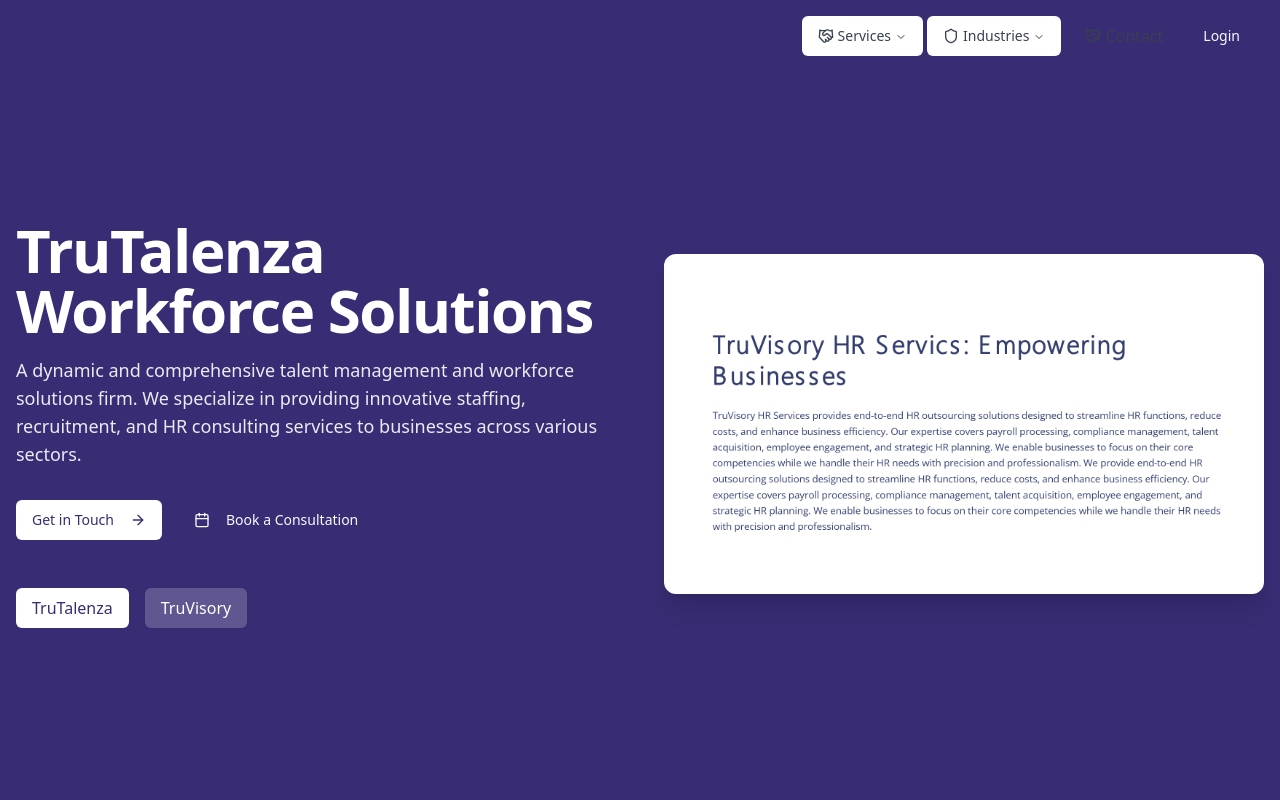
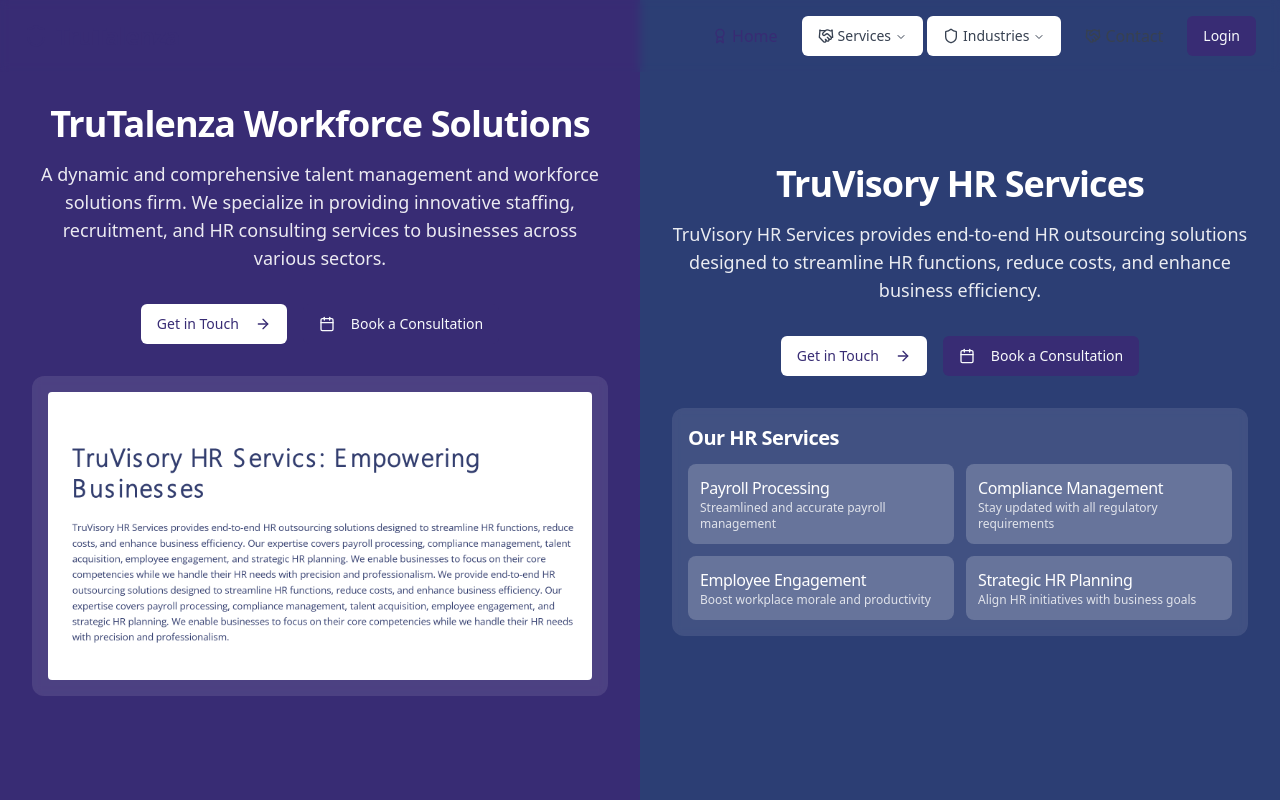
Before and after one commit to Nob1taaaa/vista-spark-web-23, a React (Vite) app: page / in a window 1280 px wide. Shown: the top 800 px of the page. Built offline with nearby package versions, Linux system fonts and the light colour scheme.

Commit message:
Refactor: Implement hero section layout
Restructure the hero section to display content for both TruTalenza and TruVisory on a single page, enhancing the visual presentation and user experience.

```diff
--- a/src/components/HeroSections.tsx
+++ b/src/components/HeroSections.tsx
@@ -9,8 +9,6 @@ interface HeroSectionProps {
   title: string;
   subtitle: string;
   description: string;
-  isActive: boolean;
-  onSectionChange: (id: string) => void;
 }
 
 const HeroSection = ({
@@ -18,25 +16,25 @@ const HeroSection = ({
   title,
   subtitle,
   description,
-  isActive,
-  onSectionChange
 }: HeroSectionProps) => {
+  const isPurple = id === 'trutalenza';
+
   return (
     <div
-      className={`min-h-screen flex flex-col transition-opacity duration-500 ${isActive ? 'opacity-100' : 'opacity-0 pointer-events-none absolute inset-0'}`}
-      style={{ background: id === 'trutalenza' ? '#382c74' : '#2c3e74' }}
+      className="min-h-screen flex flex-col md:flex-row md:w-1/2"
+      style={{ background: isPurple ? '#382c74' : '#2c3e74' }}
     >
-      <div className="pt-28 pb-16 flex-grow flex items-center">
-        <div className="container mx-auto px-4">
-          <div className="flex flex-col md:flex-row items-center justify-between gap-8">
-            <div className="flex-1 animate-fade-in">
-              <h1 className="text-4xl md:text-5xl lg:text-6xl font-bold mb-4 text-white">
+      <div className="py-20 px-6 flex-grow flex items-center justify-center">
+        <div className="max-w-xl mx-auto">
+          <div className="flex flex-col items-center">
+            <div className="animate-fade-in text-center">
+              <h1 className="text-3xl md:text-4xl font-bold mb-4 text-white">
                 {title}
               </h1>
-              <p className="text-lg opacity-90 mb-8 max-w-2xl text-white">
+              <p className="text-base md:text-lg opacity-90 mb-8 text-white">
                 {description}
               </p>
-              <div className="flex flex-wrap gap-4">
+              <div className="flex flex-wrap gap-4 justify-center">
                 <Link to="/contact">
                   <Button className="bg-white text-[#382c74] hover:bg-gray-100 button-hover">
                     <span>Get in Touch</span>
@@ -45,27 +43,11 @@ const HeroSection = ({
                 </Link>
                 <BookConsultation className="inline-block" />
               </div>
-
-              {/* Section switcher */}
-              <div className="mt-12 flex space-x-4">
-                <button
-                  className={`px-4 py-2 rounded-md transition-all ${id === 'trutalenza' && isActive ? 'bg-white text-[#382c74] font-medium' : 'bg-white/20 text-white hover:bg-white/30'}`}
-                  onClick={() => onSectionChange('trutalenza')}
-                >
-                  TruTalenza
-                </button>
-                <button
-                  className={`px-4 py-2 rounded-md transition-all ${id === 'truvisory' && isActive ? 'bg-white text-[#2c3e74] font-medium' : 'bg-white/20 text-white hover:bg-white/30'}`}
-                  onClick={() => onSectionChange('truvisory')}
-                >
-                  TruVisory
-                </button>
-              </div>
             </div>
 
-            <div className="md:w-[600px] animate-fade-in">
-              {id === 'trutalenza' ? (
-                <div className="bg-white rounded-xl p-6 shadow-xl">
+            <div className="mt-8 w-full">
+              {isPurple ? (
+                <div className="bg-white/10 rounded-xl p-4 backdrop-blur-sm">
                   <img
                     src="/lovable-uploads/0b1d6e0f-09aa-4a04-aa95-baab9945de9e.png"
                     alt="TruTalenza Services"
@@ -73,24 +55,24 @@ const HeroSection = ({
                   />
                 </div>
               ) : (
-                <div className="bg-white rounded-xl p-6 shadow-xl">
-                  <h2 className="text-2xl font-bold text-[#2c3e74] mb-4">Our HR Services</h2>
-                  <div className="grid grid-cols-1 md:grid-cols-2 gap-4">
-                    <div className="bg-gray-50 p-4 rounded-lg">
-                      <h3 className="font-medium text-[#2c3e74]">Payroll Processing</h3>
-                      <p className="text-sm text-gray-600">Streamlined and accurate payroll management</p>
+                <div className="bg-white/10 rounded-xl p-4 backdrop-blur-sm">
+                  <h2 className="text-xl font-bold text-white mb-3">Our HR Services</h2>
+                  <div className="grid grid-cols-1 sm:grid-cols-2 gap-3">
+                    <div className="bg-white/20 p-3 rounded-lg">
+                      <h3 className="font-medium text-white">Payroll Processing</h3>
+                      <p className="text-xs text-white/80">Streamlined and accurate payroll management</p>
                     </div>
-                    <div className="bg-gray-50 p-4 rounded-lg">
-                      <h3 className="font-medium text-[#2c3e74]">Compliance Management</h3>
-                      <p className="text-sm text-gray-600">Stay updated with all regulatory requirements</p>
+                    <div className="bg-white/20 p-3 rounded-lg">
+                      <h3 className="font-medium text-white">Compliance Management</h3>
+                      <p className="text-xs text-white/80">Stay updated with all regulatory requirements</p>
                     </div>
-                    <div className="bg-gray-50 p-4 rounded-lg">
-                      <h3 className="font-medium text-[#2c3e74]">Employee Engagement</h3>
-                      <p className="text-sm text-gray-600">Boost workplace morale and productivity</p>
+                    <div className="bg-white/20 p-3 rounded-lg">
+                      <h3 className="font-medium text-white">Employee Engagement</h3>
+                      <p className="text-xs text-white/80">Boost workplace morale and productivity</p>
                     </div>
-                    <div className="bg-gray-50 p-4 rounded-lg">
-                      <h3 className="font-medium text-[#2c3e74]">Strategic HR Planning</h3>
-                      <p className="text-sm text-gray-600">Align HR initiatives with business goals</p>
+                    <div className="bg-white/20 p-3 rounded-lg">
+                      <h3 className="font-medium text-white">Strategic HR Planning</h3>
+                      <p className="text-xs text-white/80">Align HR initiatives with business goals</p>
                     </div>
                   </div>
                 </div>
--- a/src/pages/Index.tsx
+++ b/src/pages/Index.tsx
@@ -1,4 +1,3 @@
-
 import { useEffect, useRef, useState } from 'react';
 import { Link } from 'react-router-dom';
 import {
@@ -21,8 +20,6 @@ const Index = () => {
   const sectionsRef = useRef<HTMLElement[]>([]);
   // Track if page has been mounted to prevent refresh issues
   const [isMounted, setIsMounted] = useState(false);
-  // Track active section
-  const [activeSection, setActiveSection] = useState('trutalenza');
 
   const addToRefs = (el: HTMLElement | null) => {
     if (el && !sectionsRef.current.includes(el)) {
@@ -85,33 +82,24 @@ const Index = () => {
     return () => window.removeEventListener('resize', handleResize);
   }, []);
 
-  // Handle section change
-  const handleSectionChange = (section: string) => {
-    setActiveSection(section);
-  };
-
   return (
     <div className="min-h-screen flex flex-col">
       <Navbar />
 
-      {/* Hero Sections */}
-      <div className="relative">
+      {/* Split Hero Sections */}
+      <div className="flex flex-col md:flex-row w-full">
         <HeroSection
           id="trutalenza"
           title="TruTalenza Workforce Solutions"
           subtitle="Innovative HR Solutions"
           description="A dynamic and comprehensive talent management and workforce solutions firm. We specialize in providing innovative staffing, recruitment, and HR consulting services to businesses across various sectors."
-          isActive={activeSection === 'trutalenza'}
-          onSectionChange={handleSectionChange}
         />
 
         <HeroSection
           id="truvisory"
-          title="TruVisory HR Servics: Empowering Businesses"
+          title="TruVisory HR Services"
           subtitle="End-to-End HR Solutions"
-          description="TruVisory HR Services provides end-to-end HR outsourcing solutions designed to streamline HR functions, reduce costs, and enhance business efficiency. Our expertise covers payroll processing, compliance management, talent acquisition, employee engagement, and strategic HR planning. We enable businesses to focus on their core competencies while we handle their HR needs with precision and professionalism."
-          isActive={activeSection === 'truvisory'}
-          onSectionChange={handleSectionChange}
+          description="TruVisory HR Services provides end-to-end HR outsourcing solutions designed to streamline HR functions, reduce costs, and enhance business efficiency."
         />
       </div>
 
```
